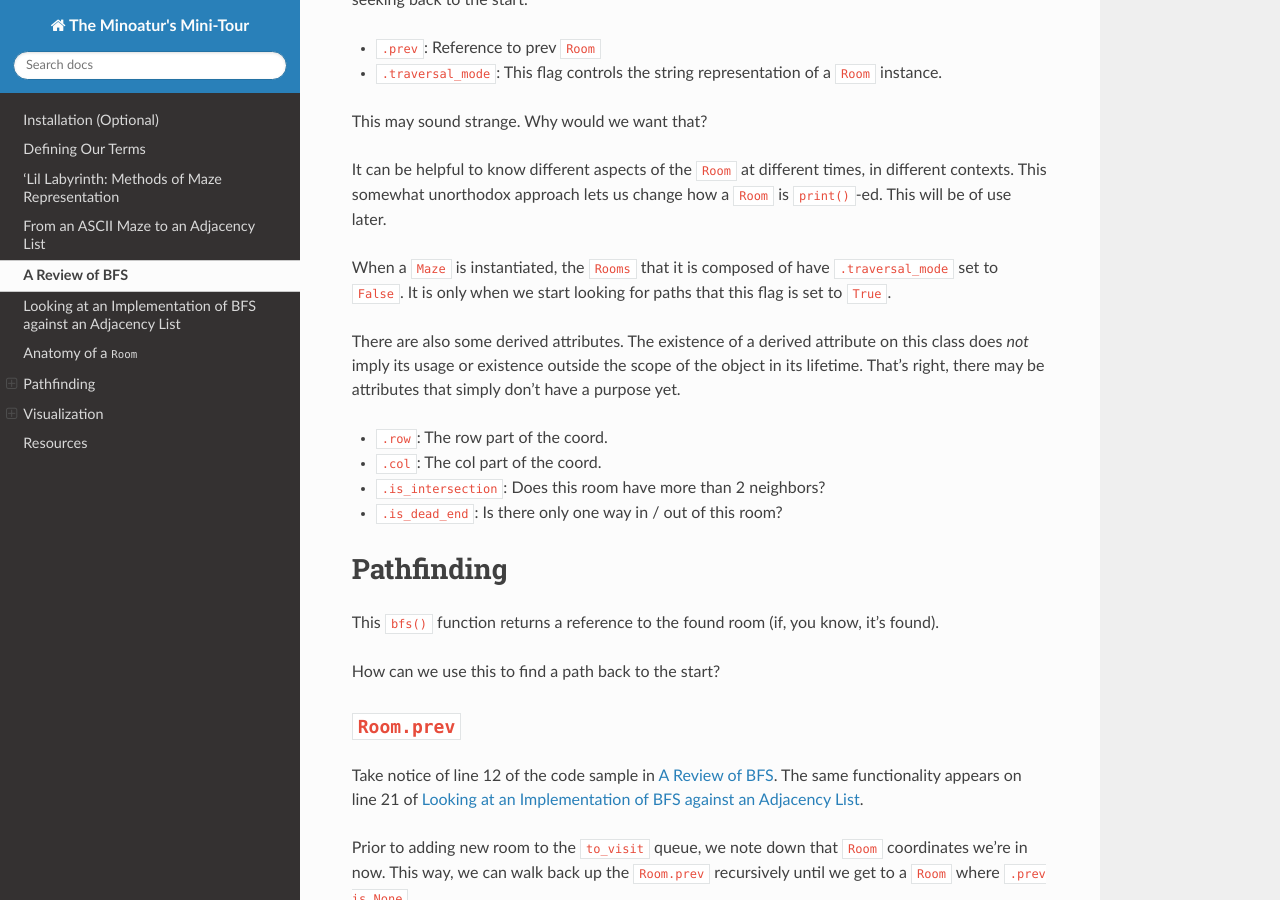
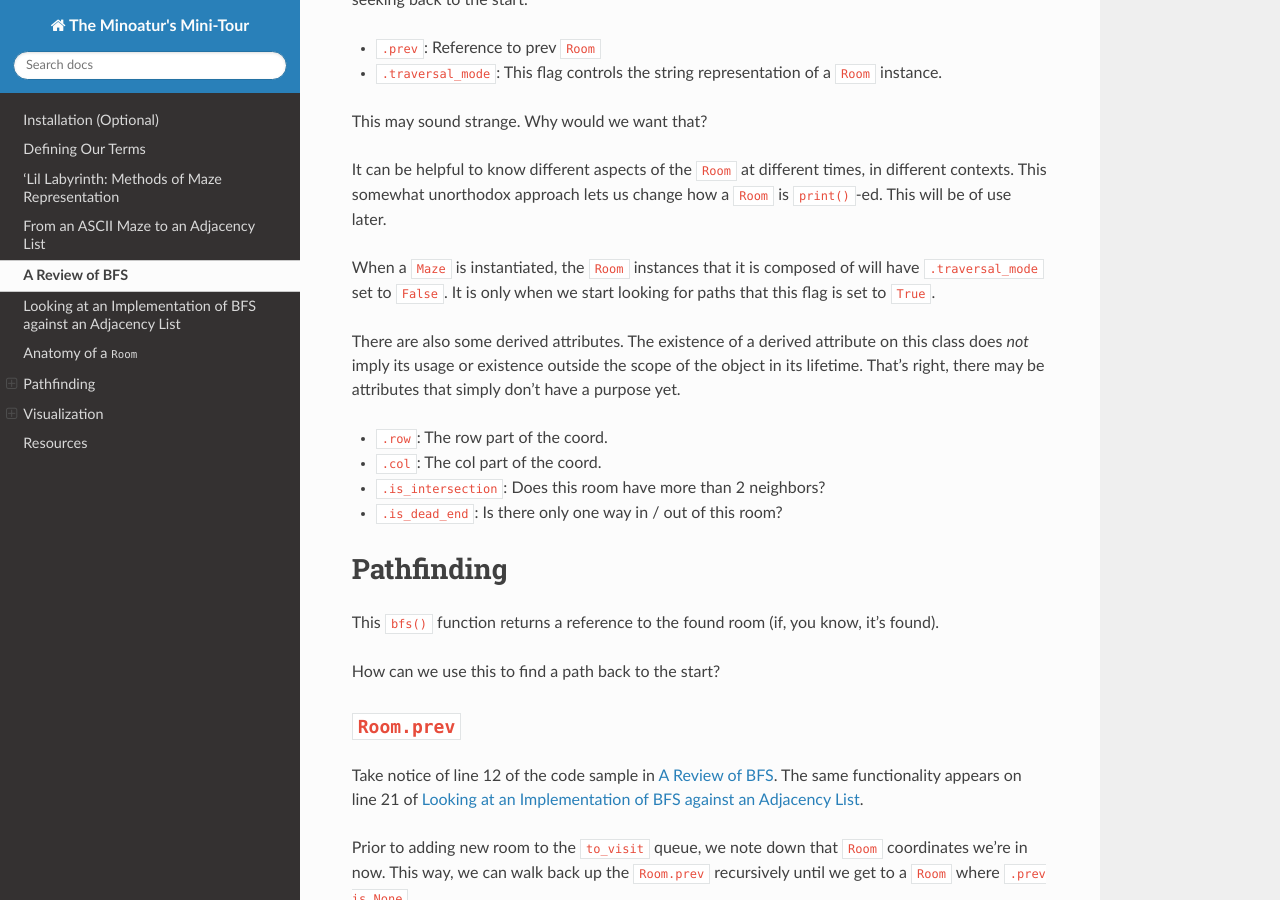
Before and after one commit to joedougherty/mazes, a Sphinx documentation site: the page built from docs/end.rst, in a window 1280 px wide and 900 px high, scrolled down 1520 px. Built offline with Sphinx 7.4.7 and the Read the Docs theme 2.0.0, drawn with Linux system fonts in a browser that asks for light colours.

Commit message:
more small cleanup tasks

```diff
--- a/docs/end.rst
+++ b/docs/end.rst
@@ -92,7 +92,7 @@ This may sound strange. Why would we want that?
 
 It can be helpful to know different aspects of the ``Room`` at different times, in different contexts. This somewhat unorthodox approach lets us change how a ``Room`` is ``print()``-ed. This will be of use later.
 
-When a ``Maze`` is instantiated, the ``Rooms`` that it is composed of have ``.traversal_mode`` set to ``False``. It is only when we start looking for paths that this flag is set to ``True``.
+When a ``Maze`` is instantiated, the ``Room`` instances that it is composed of will have ``.traversal_mode`` set to ``False``. It is only when we start looking for paths that this flag is set to ``True``.
 
 There are also some derived attributes. The existence of a derived attribute on this class does *not* imply its usage or existence outside the scope of the object in its lifetime. That's right, there may be attributes that simply don't have a purpose yet.
 
```
Also changed, not shown: 5 other files.
